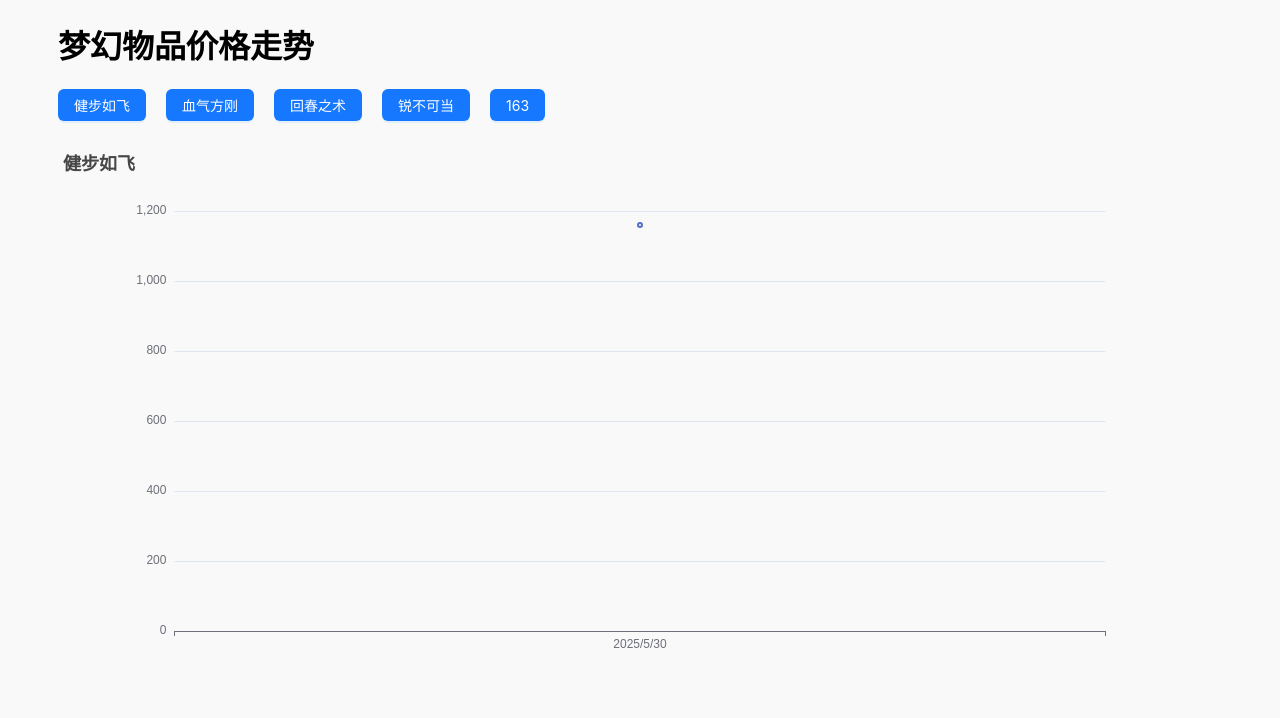
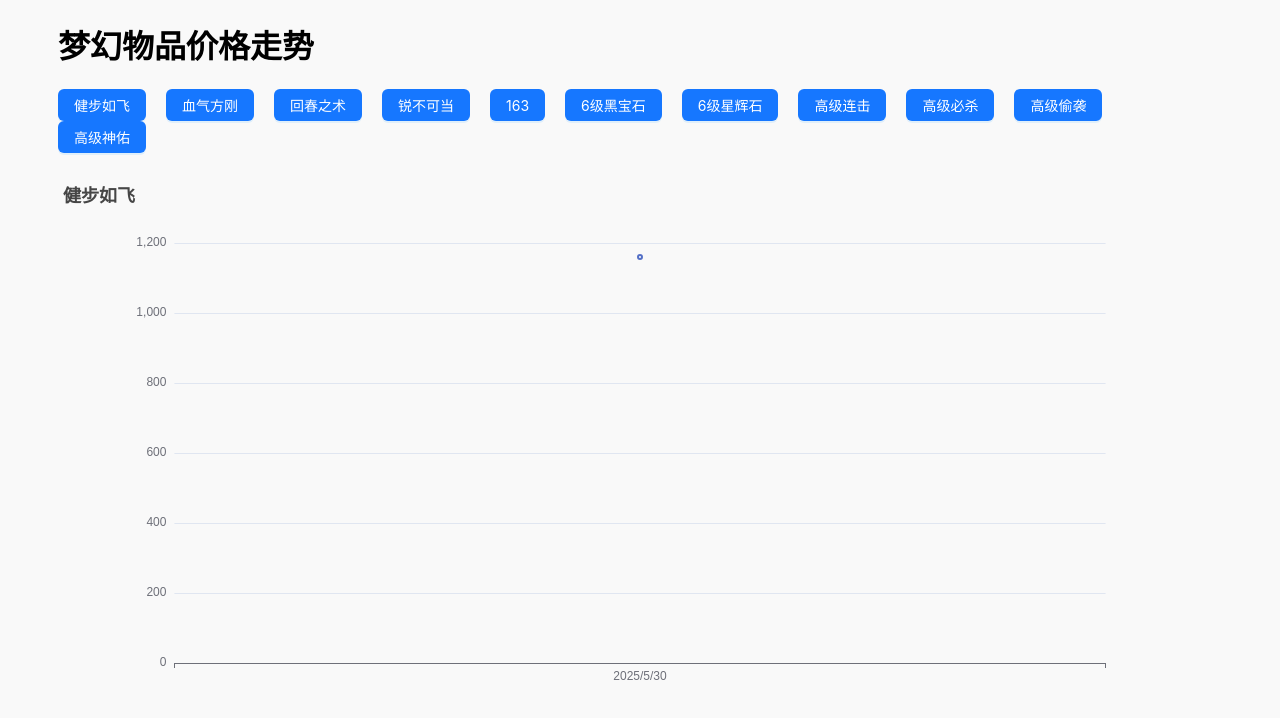
Before and after one commit to wangzhuang1/zhonglingshi, a React (Vite) app: page / in a window 1280 px wide. Shown: the top 718 px of the page. Built offline with nearby package versions, Linux system fonts and the light colour scheme.

Commit message:
增加类目

```diff
--- a/src/json/index.ts
+++ b/src/json/index.ts
@@ -27,9 +27,45 @@ const y63 = {
     price: [718]
 }
 
+const heibaoshi = {
+    title: '6级黑宝石',
+    time: ['2025/5/30'],
+    price: [39]
+}
+
+const xinghuishi = {
+    title: '6级星辉石',
+    time: ['2025/5/30'],
+    price: [286]
+}
+
+const gaolian = {
+    title: '高级连击',
+    time: ['2025/5/30'],
+    price: [392]
+}
+
+const gaobi = {
+    title: '高级必杀',
+    time: ['2025/5/30'],
+    price: [279]
+}
+
+const gaotou = {
+    title: '高级偷袭',
+    time: ['2025/5/30'],
+    price: [386]
+}
+
+const gaoshen = {
+    title: '高级神佑',
+    time: ['2025/5/30'],
+    price: [95]
+}
+
 
 const btnArr = [
-    jianbu, xueqi, huichun, ruibu, y63
+    jianbu, xueqi, huichun, ruibu, y63, heibaoshi, xinghuishi, gaolian, gaobi, gaotou, gaoshen
 ]
 
 export default btnArr;
```
Also changed, not shown: 1 other file (tests, documents, lock files or other folders).
